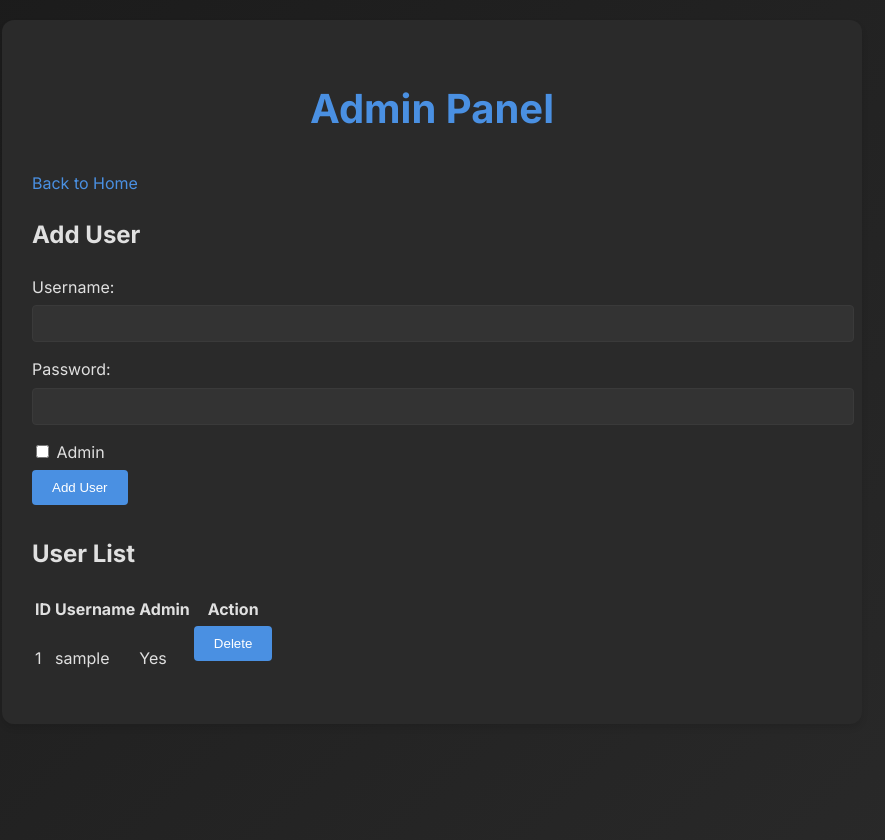
After one commit to tcspears/article_summaries, a Flask app: page /admin in a window 1280 px wide. The commit adds this page. Shown: the whole page, without its empty margins (208-1093 px from the left). Run offline with Flask 3, Linux system fonts and the light colour scheme; a user stored in the database is signed in; tables that the repository leaves empty hold one stand-in row (values such as "Sample post"); parts of the project's set-up code (start-up, migrations or seed data) failed here and were passed over.

Commit message:
Added functionality to handle users

```diff
--- a/main.py
+++ b/main.py
@@ -1,6 +1,8 @@
 # Flask backend (app.py)
-from flask import Flask, jsonify, render_template, request
+from flask import Flask, jsonify, render_template, request, redirect, url_for, flash
 from flask_dropzone import Dropzone
+from flask_login import LoginManager, UserMixin, login_user, login_required, logout_user, current_user
+from werkzeug.security import generate_password_hash, check_password_hash
 import os
 from werkzeug.utils import secure_filename
 import PyPDF2
@@ -8,6 +10,7 @@ from openai import OpenAI
 import yaml
 from markupsafe import escape, Markup
 import markdown
+import sqlite3
 
 def load_config(app, config_file='settings.yaml'):
     with open(config_file, 'r') as file:
@@ -15,18 +18,116 @@ def load_config(app, config_file='settings.yaml'):
     app.config.update(config)
 
 app = Flask(__name__)
+app.secret_key = app.config.get('SECRET_KEY', 'fallback_secret_key')
 load_config(app)
 dropzone = Dropzone(app)
 
 client = OpenAI(api_key=app.config['OPENAI_API_KEY'])
 
-# Ensure upload folder exists
-os.makedirs(app.config['UPLOAD_FOLDER'], exist_ok=True)
+# Set up LoginManager
+login_manager = LoginManager()
+login_manager.init_app(app)
+login_manager.login_view = 'login'
 
-# Set up OpenAI API (replace with your actual API key)
+# User model
+class User(UserMixin):
+    def __init__(self, id, username, password, is_admin):
+        self.id = id
+        self.username = username
+        self.password = password
+        self.is_admin = is_admin
 
+# Database setup
+def init_db():
+    conn = sqlite3.connect('users.db')
+    c = conn.cursor()
+    c.execute('''CREATE TABLE IF NOT EXISTS users
+                 (id INTEGER PRIMARY KEY AUTOINCREMENT,
+                  username TEXT UNIQUE NOT NULL,
+                  password TEXT NOT NULL,
+                  is_admin BOOLEAN NOT NULL)''')
+    conn.commit()
+    conn.close()
+
+init_db()
+
+@login_manager.user_loader
+def load_user(user_id):
+    conn = sqlite3.connect('users.db')
+    c = conn.cursor()
+    c.execute("SELECT * FROM users WHERE id = ?", (user_id,))
+    user = c.fetchone()
+    conn.close()
+    if user:
+        return User(user[0], user[1], user[2], user[3])
+    return None
+
+# Login route
+@app.route('/login', methods=['GET', 'POST'])
+def login():
+    if request.method == 'POST':
+        username = request.form['username']
+        password = request.form['password']
+        conn = sqlite3.connect('users.db')
+        c = conn.cursor()
+        c.execute("SELECT * FROM users WHERE username = ?", (username,))
+        user = c.fetchone()
+        conn.close()
+        if user and check_password_hash(user[2], password):
+            login_user(User(user[0], user[1], user[2], user[3]))
+            return redirect(url_for('index'))
+        flash('Invalid username or password')
+    return render_template('login.html')
+
+# Logout route
+@app.route('/logout')
+@login_required
+def logout():
+    logout_user()
+    return redirect(url_for('login'))
+
+# Admin page
+@app.route('/admin', methods=['GET', 'POST'])
+@login_required
+def admin():
+    if not current_user.is_admin:
+        flash('You do not have permission to access this page.')
+        return redirect(url_for('index'))
+
+    if request.method == 'POST':
+        action = request.form['action']
+        if action == 'add':
+            username = request.form['username']
+            password = request.form['password']
+            is_admin = 'is_admin' in request.form
+            conn = sqlite3.connect('users.db')
+            c = conn.cursor()
+            try:
+                c.execute("INSERT INTO users (username, password, is_admin) VALUES (?, ?, ?)",
+                          (username, generate_password_hash(password), is_admin))
+                conn.commit()
+                flash('User added successfully')
+            except sqlite3.IntegrityError:
+                flash('Username already exists')
+            conn.close()
+        elif action == 'delete':
+            user_id = request.form['user_id']
+            conn = sqlite3.connect('users.db')
+            c = conn.cursor()
+            c.execute("DELETE FROM users WHERE id = ?", (user_id,))
+            conn.commit()
+            conn.close()
+            flash('User deleted successfully')
+
+    conn = sqlite3.connect('users.db')
+    c = conn.cursor()
+    c.execute("SELECT id, username, is_admin FROM users")
+    users = c.fetchall()
+    conn.close()
+    return render_template('admin.html', users=users)
 
 @app.route('/', methods=['GET', 'POST'])
+@login_required
 def index():
     if request.method == 'POST':
         f = request.files.get('file')
--- /dev/null
+++ b/static/css/style.css
@@ -0,0 +1,160 @@
+:root {
+    --background-color: #1a1a1a;
+    --container-bg: #2a2a2a;
+    --text-color: #e0e0e0;
+    --border-color: #3a3a3a;
+    --primary-color: #4a90e2;
+    --hover-color: #3a7bc8;
+    --summary-bg: #333333;
+}
+
+body {
+    font-family: 'Inter', sans-serif;
+    line-height: 1.6;
+    color: var(--text-color);
+    background: linear-gradient(135deg, #1a1a1a 0%, #2a2a2a 100%);
+    margin: 0;
+    padding: 20px;
+    min-height: 100vh;
+}
+
+.container {
+    max-width: 800px;
+    margin: 0 auto;
+    background-color: var(--container-bg);
+    border-radius: 12px;
+    box-shadow: 0 4px 6px rgba(0, 0, 0, 0.1);
+    padding: 30px;
+}
+
+h1 {
+    text-align: center;
+    color: var(--primary-color);
+    margin-bottom: 30px;
+    font-size: 2.5em;
+    font-weight: 700;
+}
+
+a {
+    color: var(--primary-color);
+    text-decoration: none;
+    transition: color 0.3s ease;
+}
+
+a:hover {
+    color: var(--hover-color);
+}
+
+form {
+    margin-bottom: 30px;
+}
+
+label {
+    display: block;
+    margin-bottom: 5px;
+}
+
+input[type="text"],
+input[type="password"],
+select {
+    width: 100%;
+    padding: 10px;
+    margin-bottom: 15px;
+    border: 1px solid var(--border-color);
+    border-radius: 4px;
+    background-color: var(--summary-bg);
+    color: var(--text-color);
+}
+
+input[type="submit"],
+button {
+    background-color: var(--primary-color);
+    color: white;
+    border: none;
+    padding: 10px 20px;
+    border-radius: 4px;
+    cursor: pointer;
+    transition: background-color 0.3s ease;
+}
+
+input[type="submit"]:hover,
+button:hover {
+    background-color: var(--hover-color);
+}
+
+.model-select-container {
+    text-align: center;
+    margin-bottom: 30px;
+    position: relative;
+}
+
+.dropzone {
+    border: 2px dashed var(--border-color) !important;
+    border-radius: 8px;
+    background: var(--summary-bg) !important;
+    margin-bottom: 30px;
+    transition: all 0.3s ease;
+    display: flex;
+    flex-direction: column;
+    align-items: center;
+    justify-content: center;
+    min-height: 150px !important;
+}
+
+.dropzone:hover, .dropzone.dz-drag-hover {
+    border-color: var(--primary-color) !important;
+}
+
+.summary {
+    position: relative;
+    background-color: var(--summary-bg);
+    border: 1px solid var(--border-color);
+    border-radius: 8px;
+    padding: 20px;
+    margin-bottom: 30px;
+    box-shadow: 0 2px 4px rgba(0, 0, 0, 0.1);
+    transition: all 0.3s ease;
+}
+
+.summary:hover {
+    box-shadow: 0 4px 8px rgba(0, 0, 0, 0.2);
+}
+
+.summary h2 {
+    color: var(--primary-color);
+    margin-top: 0;
+    font-size: 1.4em;
+    font-weight: 600;
+    margin-bottom: 15px;
+    padding-right: 60px;
+}
+
+.summary-content {
+    color: var(--text-color);
+    font-size: 1.1em;
+    line-height: 1.8;
+}
+
+.copy-btn {
+    position: absolute;
+    top: 15px;
+    right: 15px;
+}
+
+@media (max-width: 600px) {
+    .container {
+        padding: 20px;
+    }
+
+    h1 {
+        font-size: 2em;
+    }
+
+    .summary h2 {
+        font-size: 1.2em;
+    }
+
+    .summary-content {
+        font-size: 1em;
+    }
+}
--- /dev/null
+++ b/templates/admin.html
@@ -0,0 +1,52 @@
+<!DOCTYPE html>
+<html lang="en">
+<head>
+    <meta charset="UTF-8">
+    <meta name="viewport" content="width=device-width, initial-scale=1.0">
+    <title>Admin Panel</title>
+    <link href="https://fonts.googleapis.com/css2?family=Inter:wght@400;600;700&display=swap" rel="stylesheet">
+    <link rel="stylesheet" href="{{ url_for('static', filename='css/style.css') }}">
+</head>
+<body>
+    <div class="container">
+        <h1>Admin Panel</h1>
+        <a href="{{ url_for('index') }}">Back to Home</a>
+        <h2>Add User</h2>
+        <form method="POST">
+            <input type="hidden" name="action" value="add">
+            <label for="username">Username:</label>
+            <input type="text" id="username" name="username" required>
+            <label for="password">Password:</label>
+            <input type="password" id="password" name="password" required>
+            <label for="is_admin">
+                <input type="checkbox" id="is_admin" name="is_admin">
+                Admin
+            </label>
+            <input type="submit" value="Add User">
+        </form>
+        <h2>User List</h2>
+        <table>
+            <tr>
+                <th>ID</th>
+                <th>Username</th>
+                <th>Admin</th>
+                <th>Action</th>
+            </tr>
+            {% for user in users %}
+            <tr>
+                <td>{{ user[0] }}</td>
+                <td>{{ user[1] }}</td>
+                <td>{{ 'Yes' if user[2] else 'No' }}</td>
+                <td>
+                    <form method="POST">
+                        <input type="hidden" name="action" value="delete">
+                        <input type="hidden" name="user_id" value="{{ user[0] }}">
+                        <input type="submit" value="Delete">
+                    </form>
+                </td>
+            </tr>
+            {% endfor %}
+        </table>
+    </div>
+</body>
+</html>
```
Also changed, not shown: templates/index.html (+5 -177 lines), templates/login.html (added, +31 -0 lines), README.md, 1 other file.
